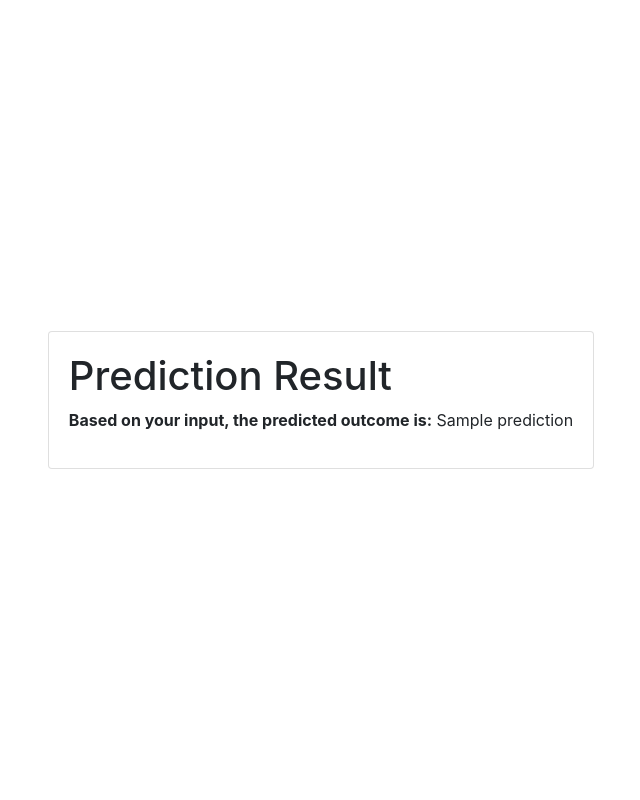
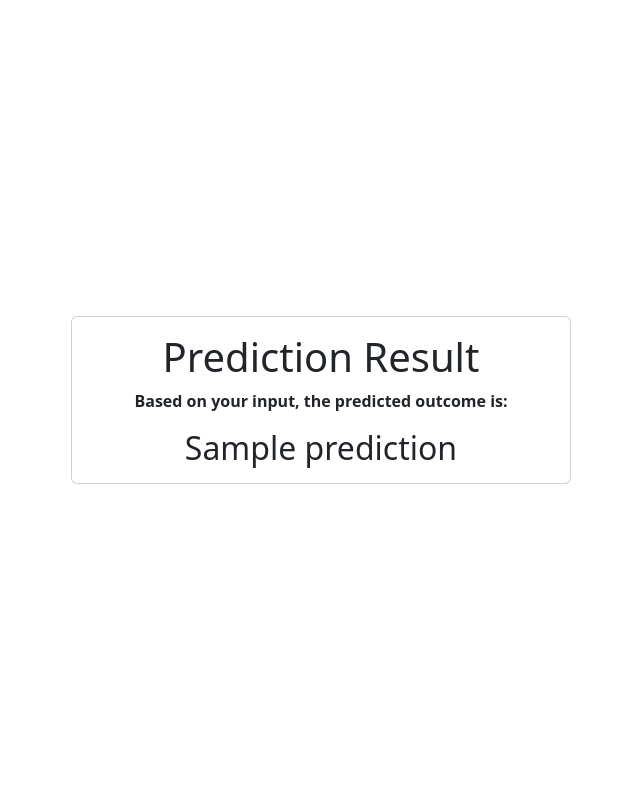
Before and after one commit to s-samadmasud/diabetes_prediction_app, a Flask app: template templates/result.html in a window 1280 px wide. Shown: the whole page, without its empty margins (319-959 px from the left). Run offline with Flask 3, Linux system fonts and the light colour scheme; the template is opened without the code that fills it: most values are stand-ins (such as "Sample title", 1, 10 or a date in 2020); parts of the project's set-up code (start-up, migrations or seed data) failed here and were passed over; some libraries are stand-ins or nearby versions.

Commit message:
files edited

```diff
--- a/templates/result.html
+++ b/templates/result.html
@@ -1,27 +1,34 @@
 <!DOCTYPE html>
-<html>
+<html lang="en">
 <head>
+  <meta charset="UTF-8">
+  <meta name="viewport" content="width=device-width, initial-scale=1.0">
   <title>Prediction Result</title>
-  <link rel="stylesheet" href="https://maxcdn.bootstrapcdn.com/bootstrap/4.5.2/css/bootstrap.min.css">
+  <link rel="stylesheet" href="https://cdn.jsdelivr.net/npm/bootstrap@5.2.2/dist/css/bootstrap.min.css">
   <style>
-    /* Center the card horizontally */
+    /* Center the card horizontally and vertically */
     .card-container {
       display: flex;
       justify-content: center;
       align-items: center;
-      height: 100vh; /* Set the container height to 100vh for vertical centering */
+      min-height: 100vh; /* Use min-height to ensure it centers even with less content */
     }
     /* Apply different background colors based on prediction */
-    .card.{{ color }} {
-      background-color: green;
+    .card.green {
+      background-color: #198754; /* Bootstrap 5 success green */
+      color: white;
     }
 
-    .card.{{ color }} {
-      background-color: red;
+    .card.red {
+      background-color: #dc3545; /* Bootstrap 5 danger red */
+      color: white;
     }
 
-    .card.{{ color }}.text-white {
-      color: white; /* Adjust as needed for contrasting text color */
+    /* Optional: Make the card a bit wider */
+    .card {
+      width: 80%; /* Adjust as needed */
+      max-width: 500px; /* Max width for larger screens */
+      text-align: center;
     }
   </style>
 </head>
@@ -30,8 +37,9 @@
   <div class="card-container">
     <div class="card {{ color }}">
       <div class="card-body">
-        <h1>Prediction Result</h1>
-        <p><b>Based on your input, the predicted outcome is:</b> {{ prediction }}</p>
+        <h1 class="card-title">Prediction Result</h1>
+        <p class="card-text"><b>Based on your input, the predicted outcome is:</b></p>
+        <h2 class="card-text">{{ prediction }}</h2>
       </div>
     </div>
   </div>
```
